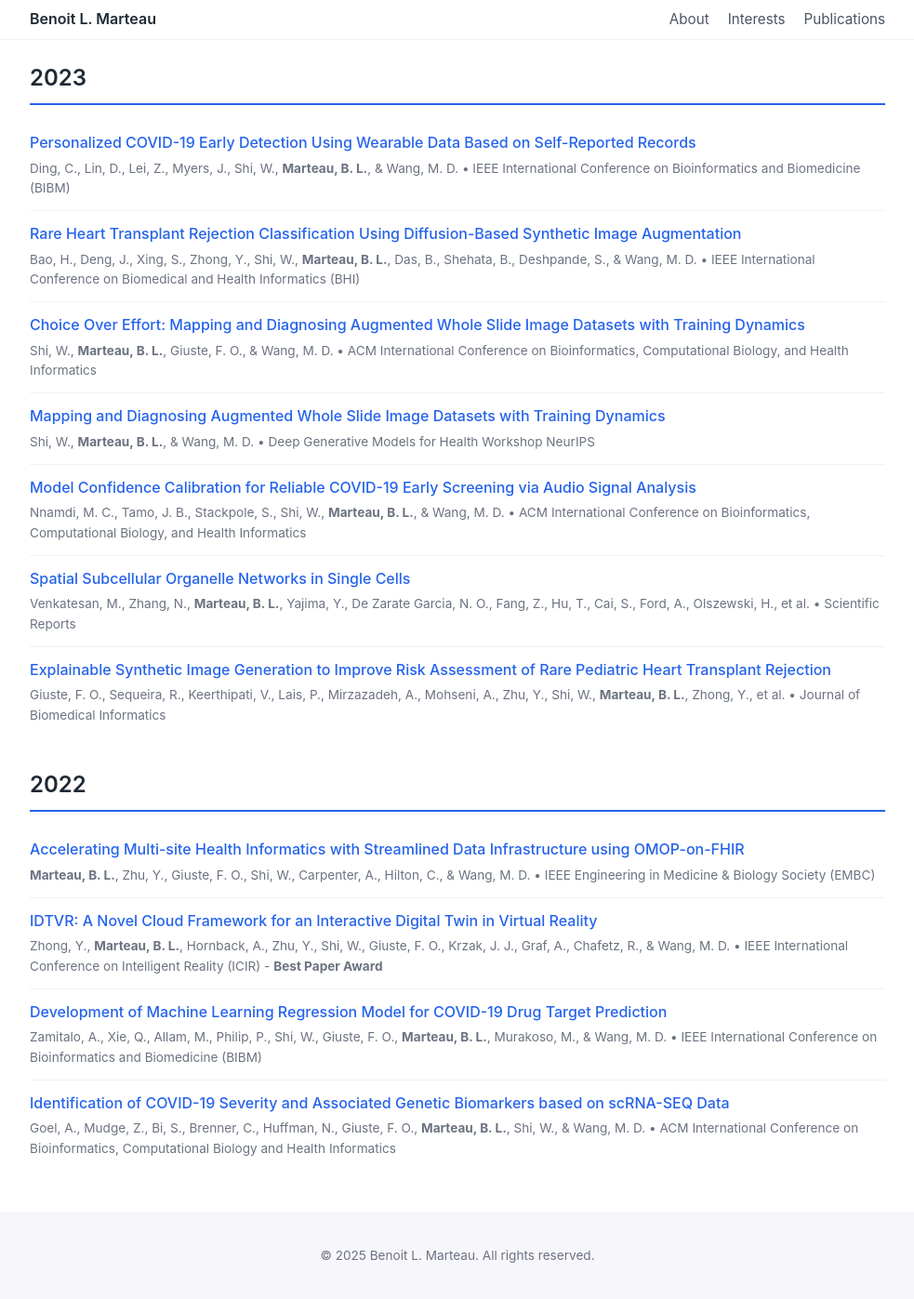
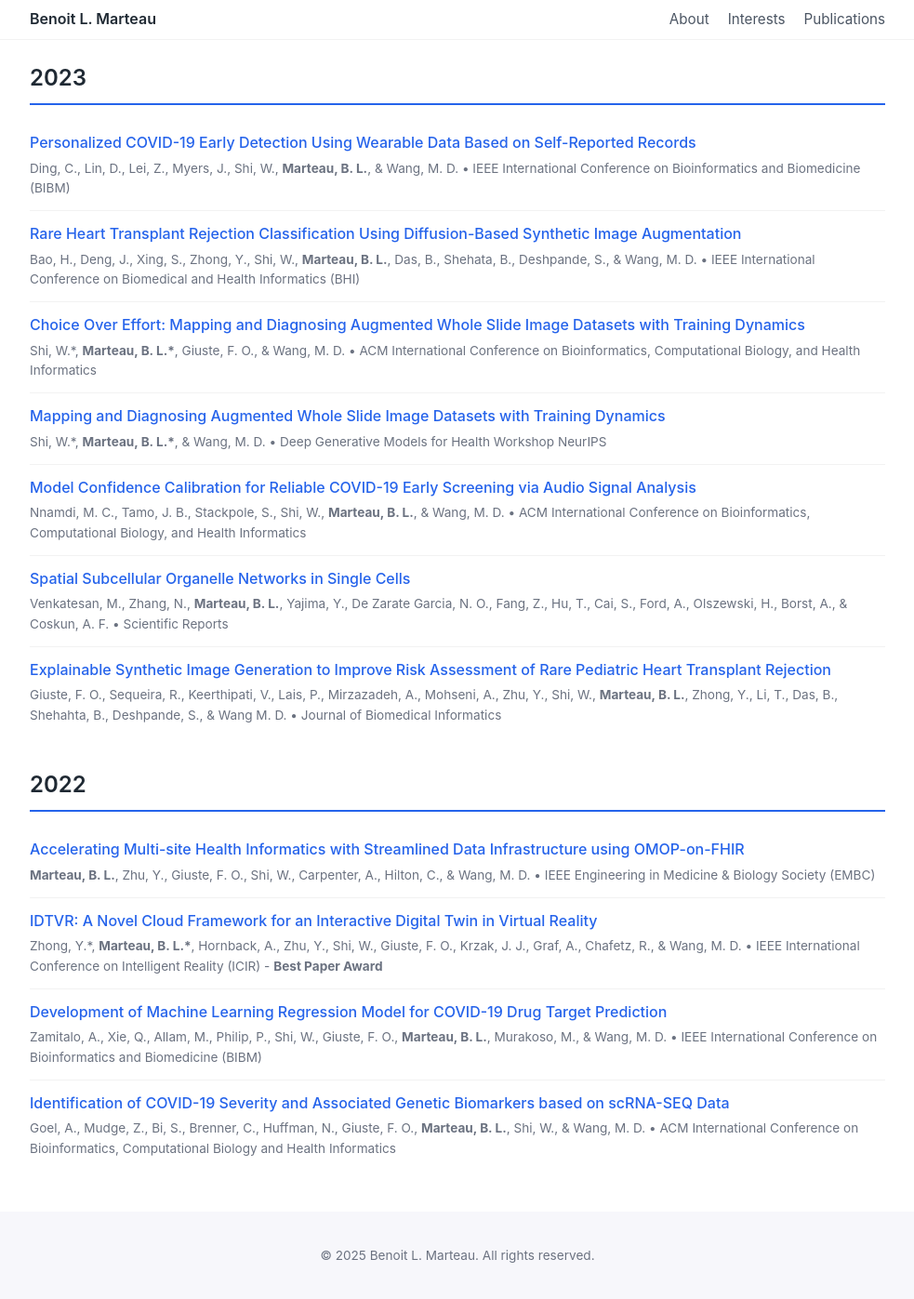
Before and after one commit to benoitmarteau/benoitmarteau.github.io, a Jekyll site: the page built from index.md, in a window 1280 px wide and 1400 px high, scrolled down 2752 px. Shown: the top 1397 px of the window at 93% size, without its empty margins (148-1131 px from the left). Built offline with Jekyll 4.4.1, drawn with Linux system fonts in a browser that asks for light colours.

Commit message:
Update authors' names in publications.yml

```diff
--- a/_data/publications.yml
+++ b/_data/publications.yml
@@ -102,13 +102,13 @@
   link: "https://doi.org/10.1109/BHI58575.2023.10313377"
 
 - title: "Choice Over Effort: Mapping and Diagnosing Augmented Whole Slide Image Datasets with Training Dynamics"
-  authors: "Shi, W., <strong>Marteau, B. L.</strong>, Giuste, F. O., & Wang, M. D."
+  authors: "Shi, W.*, <strong>Marteau, B. L.*</strong>, Giuste, F. O., & Wang, M. D."
   venue: "ACM International Conference on Bioinformatics, Computational Biology, and Health Informatics"
   year: 2023
   link: "https://dl.acm.org/doi/10.1145/3584371.3612980"
 
 - title: "Mapping and Diagnosing Augmented Whole Slide Image Datasets with Training Dynamics"
-  authors: "Shi, W., <strong>Marteau, B. L.</strong>, & Wang, M. D."
+  authors: "Shi, W.*, <strong>Marteau, B. L.*</strong>, & Wang, M. D."
   venue: "Deep Generative Models for Health Workshop NeurIPS"
   year: 2023
   link: "https://openreview.net/forum?id=q53lpM5KEg"
@@ -120,13 +120,13 @@
   link: "https://dl.acm.org/doi/10.1145/3584371.3613015"
 
 - title: "Spatial Subcellular Organelle Networks in Single Cells"
-  authors: "Venkatesan, M., Zhang, N., <strong>Marteau, B. L.</strong>, Yajima, Y., De Zarate Garcia, N. O., Fang, Z., Hu, T., Cai, S., Ford, A., Olszewski, H., et al."
+  authors: "Venkatesan, M., Zhang, N., <strong>Marteau, B. L.</strong>, Yajima, Y., De Zarate Garcia, N. O., Fang, Z., Hu, T., Cai, S., Ford, A., Olszewski, H., Borst, A., & Coskun, A. F."
   venue: "Scientific Reports"
   year: 2023
   link: "https://doi.org/10.1038/s41598-023-32474-y"
 
 - title: "Explainable Synthetic Image Generation to Improve Risk Assessment of Rare Pediatric Heart Transplant Rejection"
-  authors: "Giuste, F. O., Sequeira, R., Keerthipati, V., Lais, P., Mirzazadeh, A., Mohseni, A., Zhu, Y., Shi, W., <strong>Marteau, B. L.</strong>, Zhong, Y., et al."
+  authors: "Giuste, F. O., Sequeira, R., Keerthipati, V., Lais, P., Mirzazadeh, A., Mohseni, A., Zhu, Y., Shi, W., <strong>Marteau, B. L.</strong>, Zhong, Y., Li, T., Das, B., Shehahta, B., Deshpande, S., & Wang M. D."
   venue: "Journal of Biomedical Informatics"
   year: 2023
   link: "https://doi.org/10.1016/j.jbi.2023.104303"
@@ -139,7 +139,7 @@
   link: "https://doi.org/10.1109/EMBC48229.2022.9871865"
 
 - title: "IDTVR: A Novel Cloud Framework for an Interactive Digital Twin in Virtual Reality"
-  authors: "Zhong, Y., <strong>Marteau, B. L.</strong>, Hornback, A., Zhu, Y., Shi, W., Giuste, F. O., Krzak, J. J., Graf, A., Chafetz, R., & Wang, M. D."
+  authors: "Zhong, Y.*, <strong>Marteau, B. L.*</strong>, Hornback, A., Zhu, Y., Shi, W., Giuste, F. O., Krzak, J. J., Graf, A., Chafetz, R., & Wang, M. D."
   venue: "IEEE International Conference on Intelligent Reality (ICIR) - <strong>Best Paper Award</strong>"
   year: 2022
   link: "https://doi.org/10.1109/ICIR55739.2022.00020"
```
